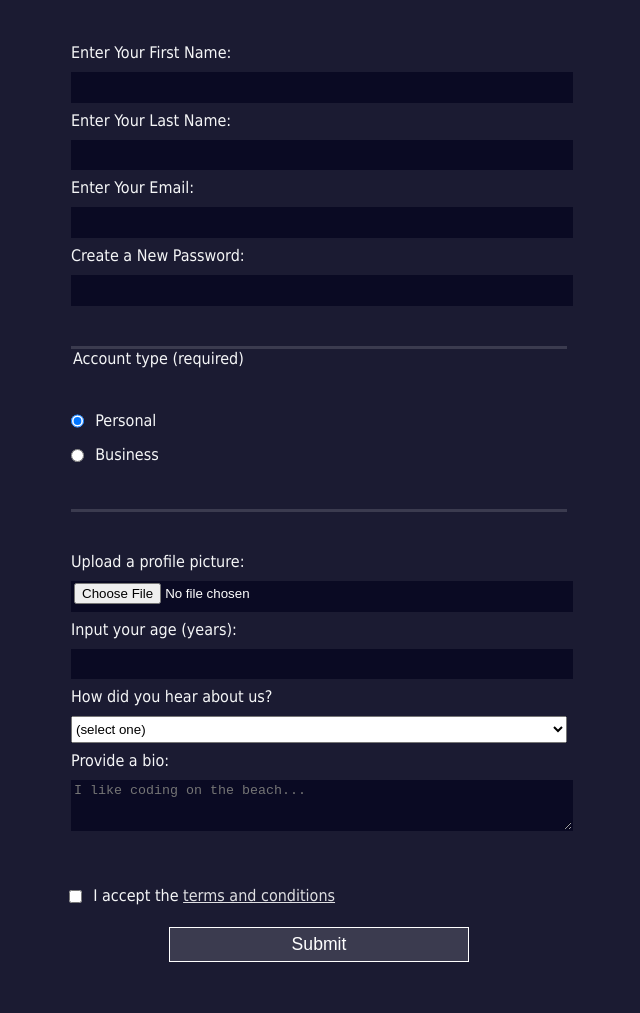
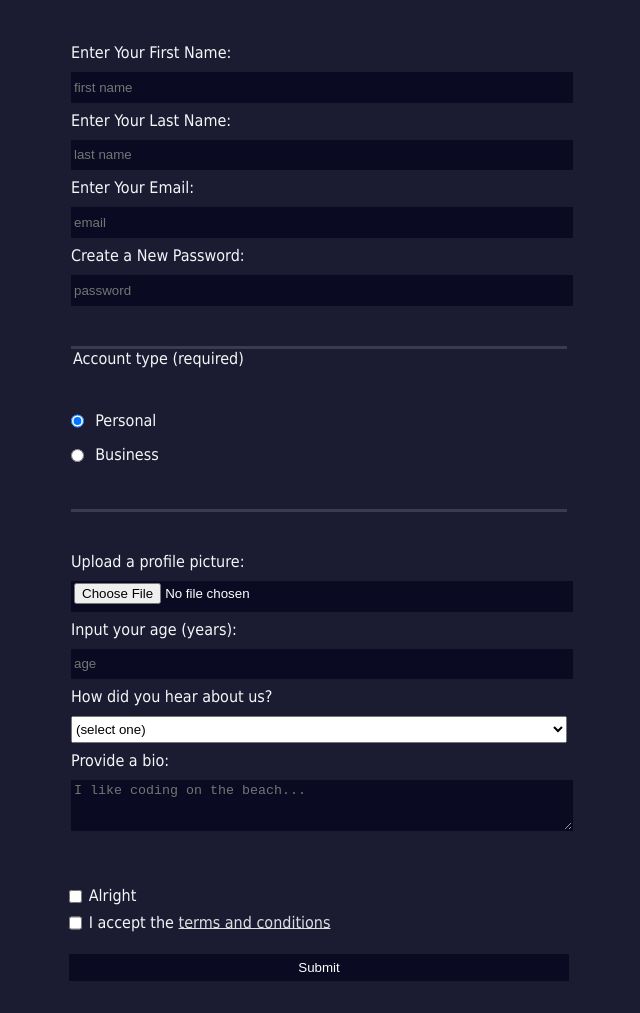
Before and after one commit to VineDevFrontend/Registration-Form, a plain HTML site: page home.html in a window 1280 px wide. Shown: the part 134-1147 px from the top of the page, without its empty margins (321-961 px from the left). Drawn offline with Linux system fonts and the light colour scheme.

Commit message:
release 1.0.2

```diff
--- a/css/style.css
+++ b/css/style.css
@@ -7,11 +7,11 @@ body {
     font-family: Tahoma;
     font-size: 16px;
 }
-h1, p {
+#title, h1, #description, p {
     margin: 1em auto;
     text-align: center;
 }
-form {
+form, #survey-form {
     width: 60vw;
     max-width: 500px;
     min-width: 300px;
@@ -31,12 +31,12 @@ label {
     display: block;
     margin: 0.5rem 0;
 }
-input, textarea, select {
+input, #name, textarea, select {
     margin: 10px 0 0 0;
     width: 100%;
     min-height: 2em;
 }
-input, textarea {
+input, #name, textarea {
     background-color: #0a0a23;
     border: 1px solid #0a0a23;
     color: #ffffff;
@@ -46,7 +46,7 @@ input, textarea {
     margin: 0 0.5em 0 0;
     vertical-align: middle;
 }
-input[type="submit"] {
+#number[type="submit"] {
     display: block;
     width: 60%;
     margin: 1em auto;
--- a/home.html
+++ b/home.html
@@ -6,25 +6,26 @@
     <link rel="stylesheet" href="css/style.css" />
   </head>
   <body>
-    <h1>Registration Form</h1>
-    <p>Please fill out this form with the required information</p>
-    <form method="post" action='https://register-demo.freecodecamp.org'>
+    <h1 id="title">Registration Form</h1>
+    <p id="description">Please fill out this form with the required information</p>
+      <form id="survey-form" method="post" action='https://register-demo.freecodecamp.org'>
         <fieldset>
-        <label for="first-name">Enter Your First Name: <input id="first-name" name="first-name" type="text" required /></label>
-        <label for="last-name">Enter Your Last Name: <input id="last-name" name="last-name" type="text" required /></label>
-        <label for="email">Enter Your Email: <input id="email" name="email" type="email" required /></label>
-        <label for="new-password">Create a New Password: <input id="new-password" name="new-password" type="password" pattern="[a-z0-5]{8,}" required /></label>
+        <label id="name-label" for="first-name">Enter Your First Name: <input id="name" name="name" placeholder="first name" type="text" required /></label>
+        <label id="name-label" for="last-name">Enter Your Last Name: <input id="name" placeholder="last name" name="name" type="text" required /></label>
+        <label id="email-label" for="email">Enter Your Email: <input id="email" placeholder="email" name="email" type="email" required /></label>
+        <label for="new-password">Create a New Password: <input id="new-password" name="new-password" placeholder="password" type="password" pattern="[a-z0-5]{8,}" required /></label>
         </fieldset>
         <fieldset>
         <legend>Account type (required)</legend>
-        <label for="personal-account"><input id="personal-account" type="radio" name="account-type" class="inline" checked /> Personal</label>
-        <label for="business-account"><input id="business-account" type="radio" name="account-type" class="inline" /> Business</label>
+        <label for="personal-account">
+          <input id="personal-account" value="personal" type="radio" name="account-type" class="inline" checked /> Personal</label>
+        <label for="business-account"><input id="business-account" value="business" type="radio" name="account-type" class="inline" /> Business</label>
         </fieldset>
         <fieldset>
         <label for="profile-picture">Upload a profile picture: <input id="profile-picture" type="file" name="file" /></label>
-        <label for="age">Input your age (years): <input id="age" type="number" name="age" min="13" max="120" /></label>
+        <label id="number-label" for="number">Input your age (years): <input id="number" placeholder="age" type="number" name="age" min="13" max="120" /></label>
         <label for="referrer">How did you hear about us?
-          <select id="referrer" name="referrer">
+          <select id="dropdown" name="referrer">
             <option value="">(select one)</option>
             <option value="1">freeCodeCamp News</option>
             <option value="2">freeCodeCamp YouTube Channel</option>
@@ -37,9 +38,15 @@
         </label>
         </fieldset>
         <label for="terms-and-conditions">
-        <input class="inline" id="terms-and-conditions" type="checkbox" required name="terms-and-conditions" /> I accept the <a href="https://www.freecodecamp.org/news/terms-of-service/">terms and conditions</a>
+          <input class="inline" value="alright" id="terms-and-conditions" type="checkbox" required name="terms-and-conditions" />Alright
+          <br>
+        <input class="inline" value="terms-and-conditions" id="terms-and-conditions" type="checkbox" required name="terms-and-conditions" />I accept the <a href="https://www.freecodecamp.org/news/terms-of-service/">terms and conditions</a>
+
+
+
+
         </label>
-      <input type="submit" value="Submit" />
+        <input id="submit" type="submit" value="Submit" />
       </form>
   </body>
 </html>
```
Lines whose indentation alone changed are shown as unchanged.
